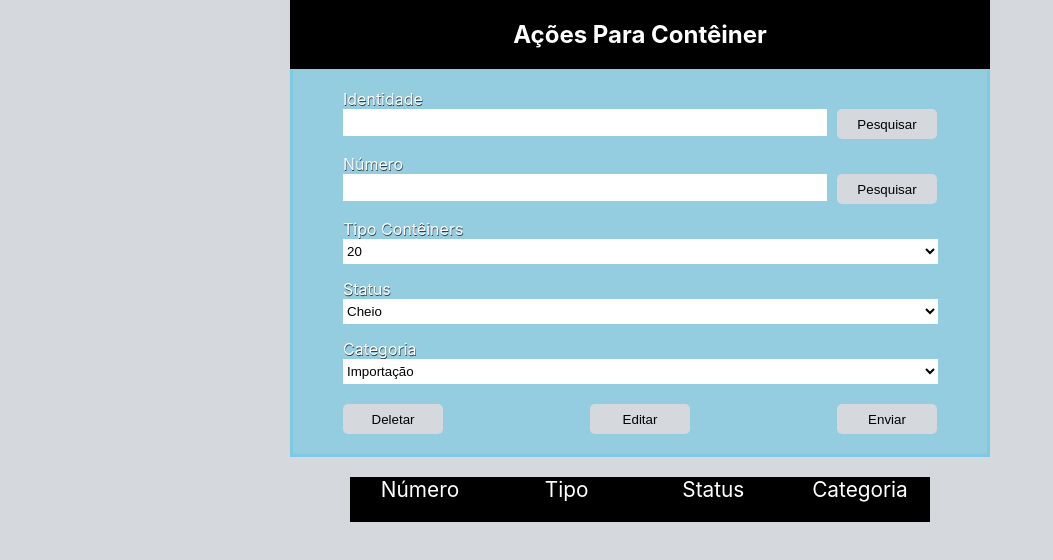
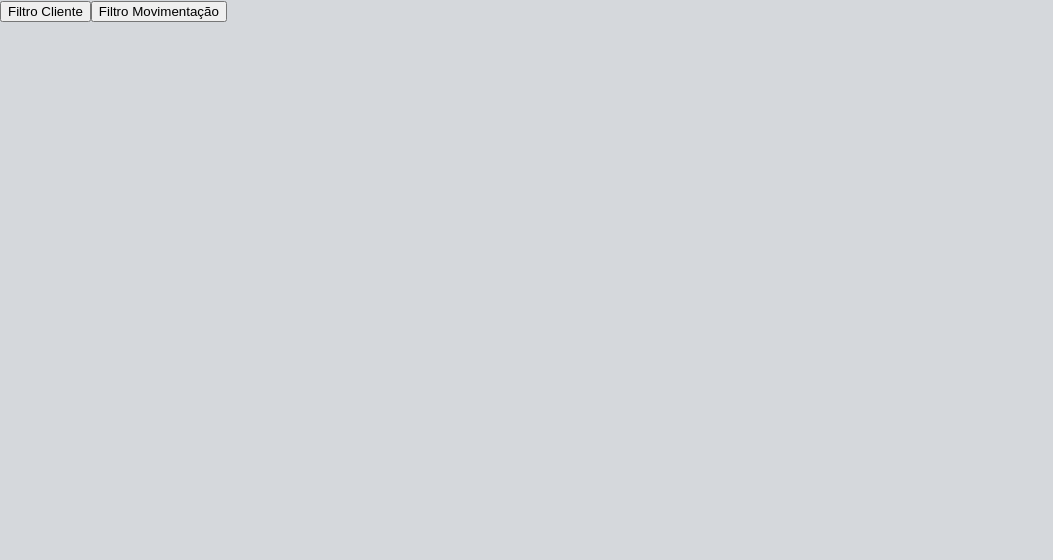
Before and after one commit to martex84/ProjetoCadastroServicoPorto, a React (Create React App) app in the folder frontend/: page / in a window 1280 px wide. Shown: the top 560 px of the page, without its empty margins (0-1053 px from the left). Built offline with nearby package versions, Linux system fonts and the light colour scheme.

Commit message:
Incializacao Relatorio

```diff
--- a/frontend/src/App.jsx
+++ b/frontend/src/App.jsx
@@ -5,6 +5,7 @@ import Footer from './view/components/footer';
 
 import Conteiners from './view/pages/conteiners';
 import Movimentacoes from './view/pages/movimentacoes';
+import Relatorio from './view/pages/relatorio';
 
 function App() {
   return (
@@ -12,8 +13,9 @@ function App() {
       {/* <Header></Header>
       <section id="sectionPrincipal"></section>
       <Footer></Footer> */}
-      {<Conteiners></Conteiners>}
+      {/*<Conteiners></Conteiners>*/}
       {/*<Movimentacoes></Movimentacoes>*/}
+      {<Relatorio></Relatorio>}
     </>
   );
 }
--- /dev/null
+++ b/frontend/src/view/pages/relatorio.jsx
@@ -0,0 +1,56 @@
+import React, { useState, useEffect } from "react";
+
+import '../../css/relatorio.css';
+
+import Header from "../components/header";
+import Footer from "../components/footer";
+import api from "../../services/apiAxios";
+
+function Relatorio() {
+    const [containerRelatorio, setContainerRelatorio] = useState();
+    const [containerSumario, setContainerSumario] = useState();
+
+    function retornRelatorio() {
+        api.
+            get('/movimentacoes/relatorio', (req, res) => {
+
+            })
+            .then((resultado) => {
+                if (resultado === false) return alert('Falha ao retornar relatório!');
+
+                console.log(resultado);
+
+                /* setContainerRelatorio(resultado.data) */
+
+                alert('Relatorio Retornado com Sucesso!')
+            })
+            .catch()
+    }
+
+    function retornaSumario() { }
+
+    return (
+        <>
+            <Header></Header>
+            <section id="sectionPrincipalRelatorio">
+                <div id="containerBotes">
+                    <button className="botaoRetornaRelatorio">
+                        Filtro Cliente
+                    </button>
+                    <button className="botaoRetornaRelatorio">
+                        Filtro Movimentação
+                    </button>
+                </div>
+                <div id="containerRelatorio">
+                    {containerRelatorio}
+                </div>
+                <div id="containerSumario">
+                    {containerSumario}
+                </div>
+            </section>
+            <Footer></Footer>
+        </>
+    );
+}
+
+export default Relatorio;
```
Also changed, not shown: frontend/src/css/relatorio.css (added).
